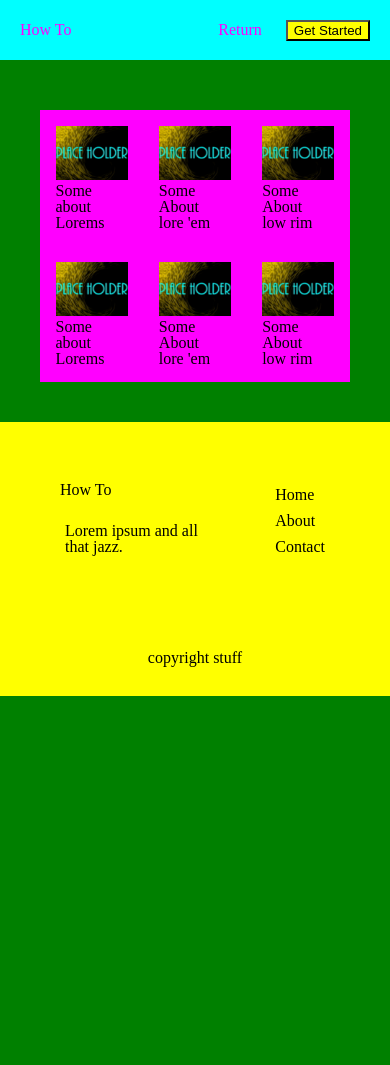
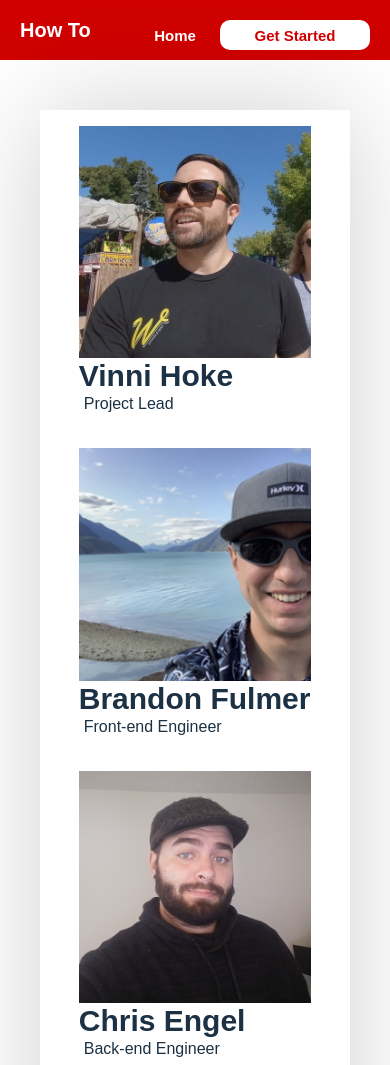
Before and after one commit to how-to-3/marketing, a plain HTML site: page about.html in a window 390 px wide. Shown: the top 1065 px of the page. Before the commit the page ends 844 px from the top, so only its background shows below. Drawn offline with Linux system fonts and the light colour scheme.

Commit message:
finalStep_replaceFiller

```diff
--- a/about.html
+++ b/about.html
@@ -12,12 +12,12 @@
 
 <body>
 <nav>
-    <h1>
+    <h2>
          How To
     </h1>
     <div>
         <a href="index.html">
-          Return
+          Home
         </a>
        <button>
             <a href="linkLater">
@@ -28,64 +28,66 @@
 </nav>
 
 <section class="mainContent">
+    <div class=shadow>
     <section class="about">
         <div>
-            <img src="/images/placeHolderPic.jpg">
+            <img src="/images/Vinni Hoke.jpg">
             <h1>
-                Some about
+                Vinni Hoke
             </h1>
             <p>
-                Lorems
+                Project Lead
             </p>
         </div>
         <div>
-            <img src="/images/placeHolderPic.jpg">
+            <img src="/images/Brandon Fulmer.jpg">
             <h1>
-                Some About
+                Brandon Fulmer
             </h1>
             <p>
-                lore 'em
+                Front-end Engineer
             </p>
         </div>
         <div>
-            <img src="/images/placeHolderPic.jpg">
+            <img src="/images/Chris Engel.jpg">
             <h1>
-                Some About
+                Chris Engel
             </h1>
             <p>
-                low rim
+                Back-end Engineer
             </p>
         </div>
     </section>
     <section class="about">
         <div>
-            <img src="/images/placeHolderPic.jpg">
+            <img src="/images/Halstonn Landry.jpg">
             <h1>
-                Some about
+                Halstonn Landry
             </h1>
             <p>
-                Lorems
+                Web Developer
             </p>
         </div>
         <div>
-            <img src="/images/placeHolderPic.jpg">
+            <img src="/images/Ivan Trejano.jpg">
             <h1>
-                Some About
+                Ivan Trejano
             </h1>
             <p>
-                lore 'em
+                Front-end Engineer
             </p>
         </div>
         <div>
-            <img src="/images/placeHolderPic.jpg">
+            <img src="/images/Lance Smith.jpg">
             <h1>
-                Some About
+                Lance Smith
             </h1>
             <p>
-                low rim
+                Back-end Engineer
             </p>
         </div>
     </section>
+    </div>
 </section>
 
 
@@ -101,13 +103,19 @@
     </div>
      <div>
          <p>
+             <a href="index.html">
              Home
+             </a>
          </p>
          <p>
+            <a href="about.html">
              About
+             </a>
          </p>
          <p>
+            <a href="linkLater">
              Contact
+             </a>
          </p>
      </div>
      </div>
--- a/less/footer.less
+++ b/less/footer.less
@@ -1,4 +1,5 @@
 footer{
+    color:@cpb;
     background-color: @cpc;
     display:flex;
     flex-direction: column;
--- a/less/global.less
+++ b/less/global.less
@@ -1,16 +1,41 @@
+
 body{
     background-color:@cpb;
     margin: 0 auto;
+    font-family: sans-serif;
+    font-weight: 700;
 }
 a{
+    font-size: 30px;
     text-decoration: none;
     text-transform: none;
     color: inherit;
+    font-family: sans-serif;
+    font-weight: 600;
 }
 img{
     max-width: 100%;
 }
 
 button{
+    margin-top:10px;
     background-color: @cpc;
+    color:@cpb;
+    border:non;
+    border-radius: 10px;
+    width:100px;
+    height: 30px;
+    border:none;
 }
+h1{
+    font-size: 30px;
+    font-style: bold;
+    font-weight: 700;
+}
+h2{
+    font-size: 20px;
+}
+p{
+    margin:5px;
+    font-weight: 400;
+}
--- a/less/header.less
+++ b/less/header.less
@@ -9,6 +9,18 @@ header{
 }
 .callToAct{
     padding: 15%;
-    max-width:20%;
-    color:@cpe;
+    max-width:25%;
+    color:@cpb;
+    button{
+        color:@cpc;
+        background-color: @cpb;
+        a{
+            font-size: 15px;
+            font-weight: 600;
+        }
+    }
+    @media @mobile{
+        padding:10%;
+        max-width: 50%;
+    }
 }
--- a/less/main.less
+++ b/less/main.less
@@ -1,20 +1,30 @@
 
 .mainContent{
-
+    color: @cpc;
     padding:40px;
     padding-top: 50px;
     max-width: 1500px;
     margin: 0 auto;
 }
-
+.shadow{
+    box-shadow:@shade;
+}
 .about{
     margin:0 auto;
-    background-color: @cpe;
+    background-color: @cpb;
     display:flex;
     justify-content:space-around;
+    @media @mobile{
+        flex-direction: column;
+        align-items: center;
+    }
+
     div{
         margin: 5%;
         max-width:25%;
+        @media @mobile{
+            max-width: 75%;
+        }
     }
 }
 
@@ -23,6 +33,9 @@
     display:flex;
     justify-content: space-between;
     align-items: center;
+    @media @mobile{
+        flex-direction: column-reverse;
+    }
 
 }
 .bot{
@@ -31,16 +44,24 @@
     flex-direction: row-reverse;
     justify-content: space-between;
     align-items: center;
+    @media @mobile{
+        flex-direction: column-reverse;
+    }
 }
 .content{
     width:40%;
     display:flex;
     flex-direction: column;
-    align-items: center;
+    align-items: flex-start;
+    margin:10%;
+
 }
 .photo{
+    box-shadow: @shade;
     width: 50%;
     height: auto;
-    border: 10px solid @cpe;
-    padding:0px
+    border: 10px solid @cpb;
+    border-bottom: 7px solid @cpb;
+    background-color: @cpb;
+    padding:0px;
 }
--- a/less/navigation.less
+++ b/less/navigation.less
@@ -1,13 +1,20 @@
 //navbar styles
 nav{
-    color:@cpe;
+    color:@cpb;
     display:flex;
     justify-content: space-between;
     align-items: center;
     background-color: @cpa;
     height:20px;
     padding: 20px;
+    a{
+        font-size:15px;
+    }
+
     button{
+        width:150px;
         margin-left: 20px;
+        background-color: @cpb;
+        color:@cpa;
          }
     }
--- a/less/variables.less
+++ b/less/variables.less
@@ -1,11 +1,23 @@
 //color palette
-@cpa:cyan; //navbar color
-@cpb:green;//main background color
-@cpc:yellow;//main font color/ footer background color
-@cpd:red;//button color
-@cpe:magenta;//content continer/ alternate text color
+@cpa:#d00000;
+@cpb:#ffffff;
+@cpc:#1c3144;
+@cpd:#323232;
+
+//box shadow
+@shade: 0 0 100px #00000030;
 
 //images
-@heroShot:url("../images/placeHolderPic.jpg");
+@heroShot:  linear-gradient(
+            to right,
+             rgba(0, 0, 0, 0.13),
+             rgba(0,0,0, .1)),
+              url("../images/cover.jpeg");
 
 //text styles
+
+
+//media Q
+
+
+@mobile:~"(max-width:900px)";
```
Also changed, not shown: index.html (+16 -3 lines), css/index.css, images/Brandon Fulmer.jpg (added), images/Chris Engel.jpg (added), images/Halstonn Landry.jpg (added), images/Ivan Trejano.jpg (added), images/Lance Smith.jpg (added), images/Vinni Hoke.jpg (added), images/cover.jpeg (added), images/masonJars.jpeg (added), images/wreath.jpeg (added).
